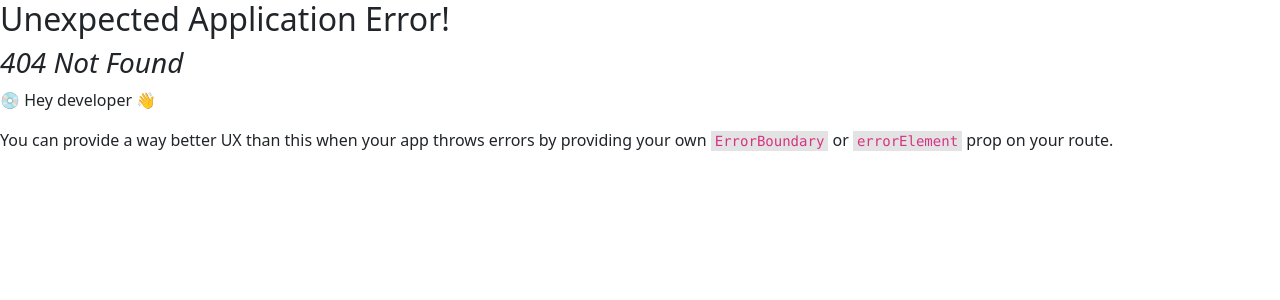
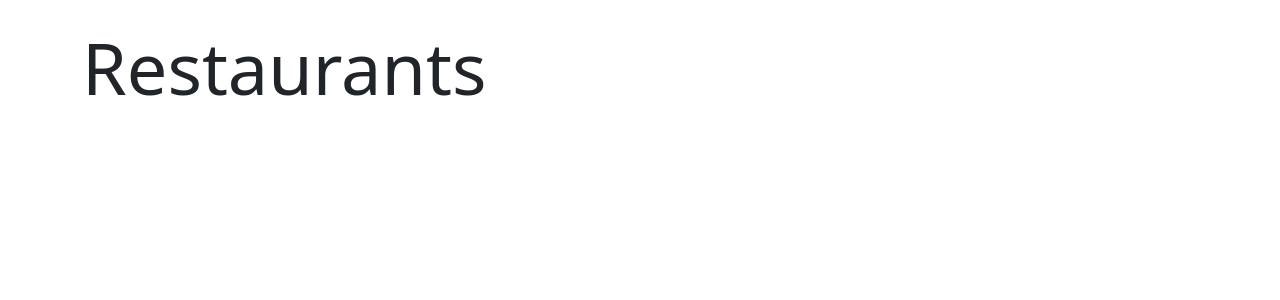
Before and after one commit to devMainak/react-router, a React (Vite) app: page /restaurants in a window 1280 px wide. Before the commit this address had no page. Shown: the top 300 px of the page. Built offline with nearby package versions, Linux system fonts and the light colour scheme.

Commit message:
add: restaurants route

```diff
--- a/src/index.jsx
+++ b/src/index.jsx
@@ -3,6 +3,7 @@ import ReactDOM from 'react-dom/client'
 import { createBrowserRouter, RouterProvider } from 'react-router-dom'
 import App from './App'
 import About from './pages/About'
+import Restaurants from './pages/Restaurants'
 
 const router = createBrowserRouter([
   {
@@ -12,6 +13,10 @@ const router = createBrowserRouter([
   {
     path: "/about",
     element: <About/>
+  },
+  {
+    path: "/restaurants",
+    element: <Restaurants/>
   }
 ])
 
--- /dev/null
+++ b/src/pages/Restaurants.jsx
@@ -0,0 +1,10 @@
+export default function Restaurants(){
+
+
+
+  return (
+    <main className="container py-4">
+      <h2 className="display-2 fw-noraml">Restaurants</h2>
+    </main>
+  )
+}
```
